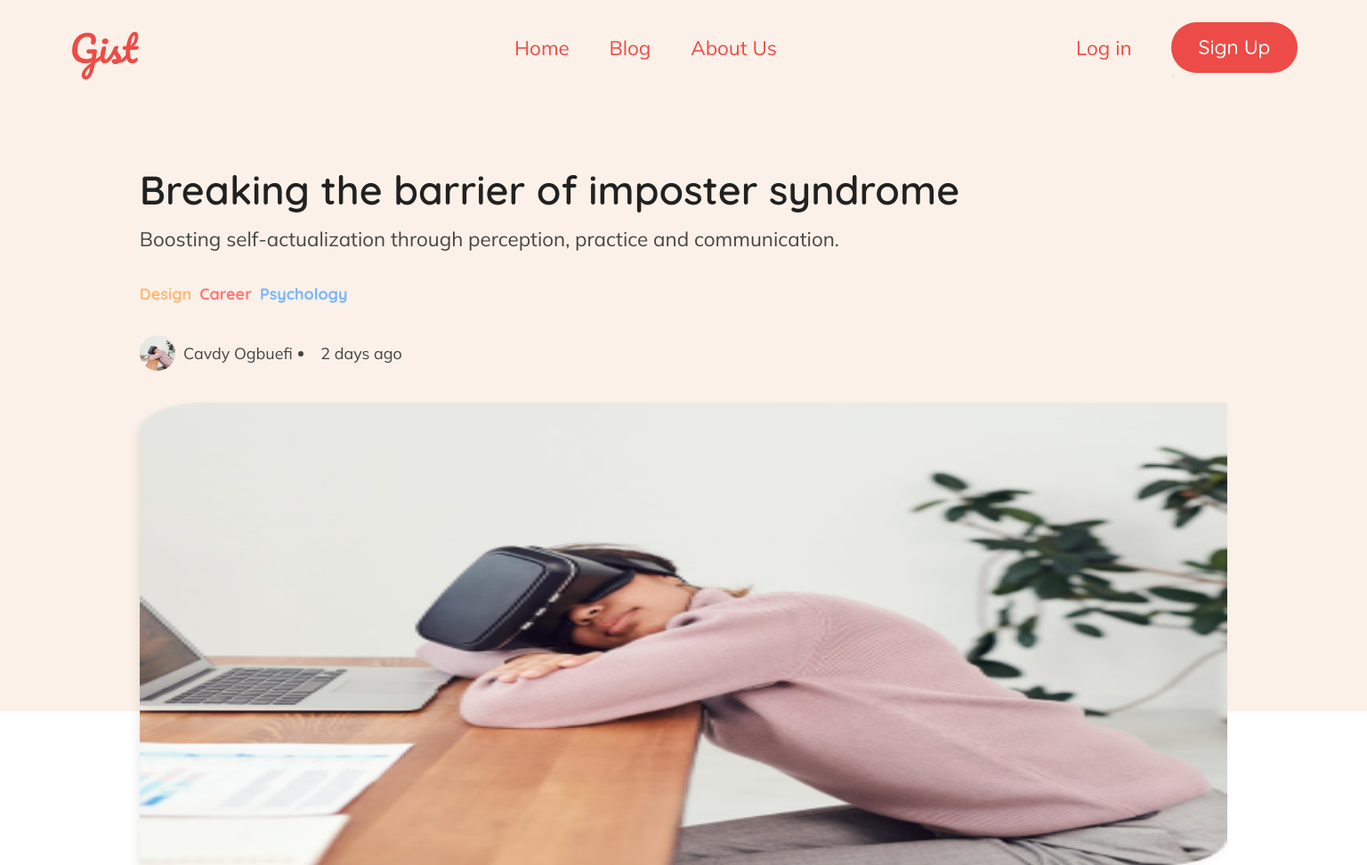
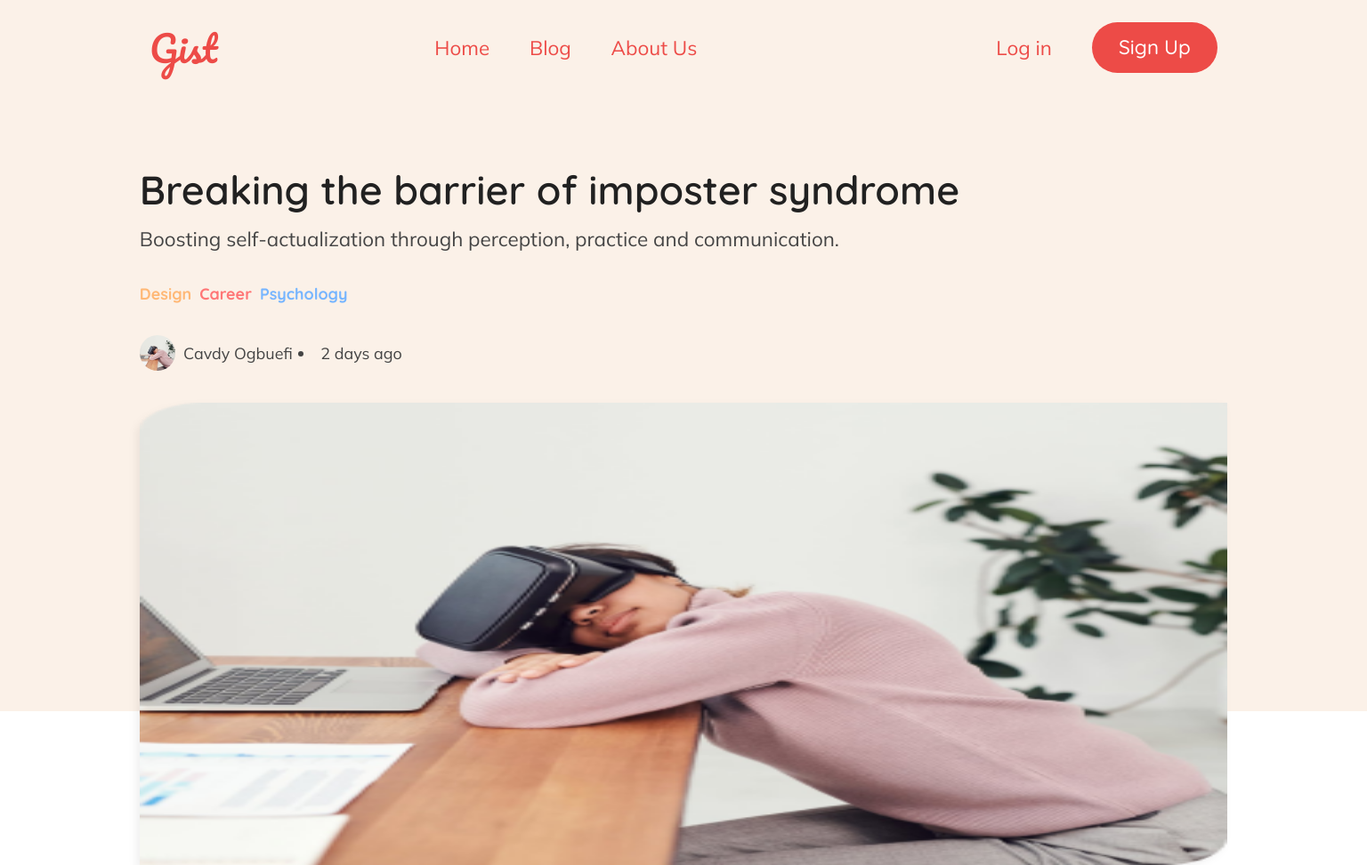
Before and after one commit to fiona-byte/Blog-template, a plain HTML site: page single-post.html in a window 1536 px wide. Shown: the top 973 px of the page at 89% size. Drawn offline with nearby package versions, Linux system fonts and the light colour scheme.

Commit message:
design bug fixes

```diff
--- a/css/navigation.css
+++ b/css/navigation.css
@@ -197,3 +197,10 @@
     font-size: 2rem;
   }
 }
+
+@media only screen and (min-width: 1500px) {
+  .navigation__wrapper {
+    max-width: 1200px;
+    margin: 0 auto;
+  }
+}
```
Also changed, not shown: css/index.css (+8 -0 lines), index.html (+2 -0 lines).
